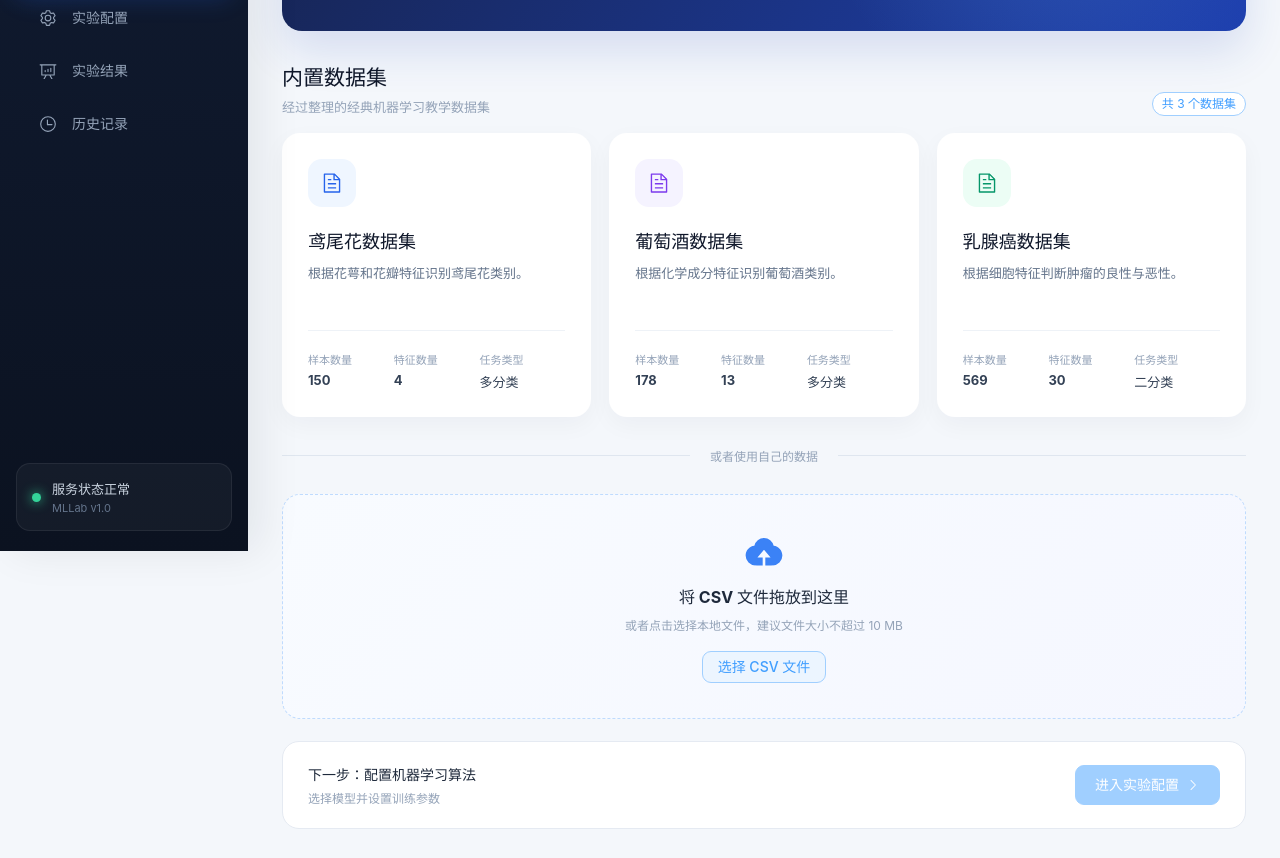
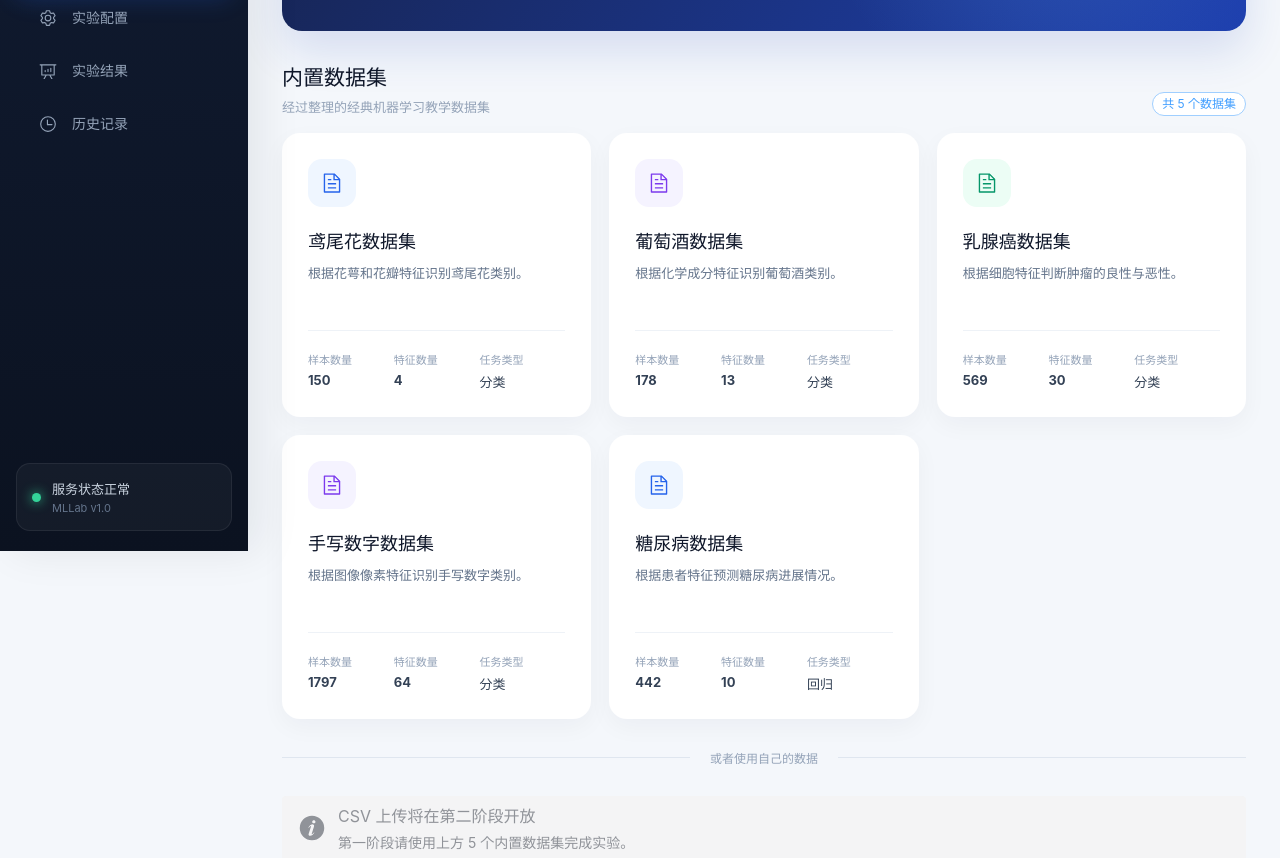
Before and after one commit to w-lucky52/MLLab, a Vue app in the folder frontend/: page /data in a window 1280 px wide. Shown: the part 249-1107 px from the top of the page. Built offline with nearby package versions, Linux system fonts and the light colour scheme.

Commit message:
feat(frontend): align mock data with API contracts

```diff
--- a/frontend/src/views/DataView.vue
+++ b/frontend/src/views/DataView.vue
@@ -16,7 +16,8 @@ const datasets = [
     description: '根据花萼和花瓣特征识别鸢尾花类别。',
     samples: 150,
     features: 4,
-    task: '多分类',
+    task: '分类',
+    taskType: 'classification',
     color: 'blue',
   },
   {
@@ -25,20 +26,41 @@ const datasets = [
     description: '根据化学成分特征识别葡萄酒类别。',
     samples: 178,
     features: 13,
-    task: '多分类',
+    task: '分类',
+    taskType: 'classification',
     color: 'purple',
   },
   {
     name: '乳腺癌数据集',
-    value: 'breast-cancer',
+    value: 'breast_cancer',
     description: '根据细胞特征判断肿瘤的良性与恶性。',
     samples: 569,
     features: 30,
-    task: '二分类',
+    task: '分类',
+    taskType: 'classification',
     color: 'green',
   },
+  {
+    name: '手写数字数据集',
+    value: 'digits',
+    description: '根据图像像素特征识别手写数字类别。',
+    samples: 1797,
+    features: 64,
+    task: '分类',
+    taskType: 'classification',
+    color: 'purple',
+  },
+  {
+    name: '糖尿病数据集',
+    value: 'diabetes',
+    description: '根据患者特征预测糖尿病进展情况。',
+    samples: 442,
+    features: 10,
+    task: '回归',
+    taskType: 'regression',
+    color: 'blue',
+  },
 ]
-
 const currentDataset = computed(() => {
   return datasets.find((item) => item.value === selectedDataset.value)
 })
@@ -48,16 +70,6 @@ const selectDataset = (dataset) => {
   fileName.value = ''
 }
 
-const handleFileChange = (uploadFile) => {
-  if (!uploadFile.name.toLowerCase().endsWith('.csv')) {
-    ElMessage.error('只能选择 CSV 格式的文件')
-    return
-  }
-
-  fileName.value = uploadFile.name
-  selectedDataset.value = ''
-  ElMessage.success(`已选择文件：${uploadFile.name}`)
-}
 
 const confirmDataset = () => {
   if (!selectedDataset.value && !fileName.value) {
@@ -145,24 +157,36 @@ const confirmDataset = () => {
     </div>
 
     <section class="upload-section">
+  <el-alert
+    title="CSV 上传将在第二阶段开放"
+    description="第一阶段请使用上方 5 个内置数据集完成实验。"
+    type="info"
+    :closable="false"
+    show-icon
+    class="upload-alert"
+  />
+
   <el-upload
     drag
+    disabled
     accept=".csv"
     :auto-upload="false"
     :limit="1"
     :show-file-list="false"
-        :on-change="handleFileChange"
   >
     <el-icon class="upload-icon"><UploadFilled /></el-icon>
 
-        <div class="upload-title">将 CSV 文件拖放到这里</div>
+    <div class="upload-title">CSV 数据集上传</div>
 
-        <div class="upload-description">或者点击选择本地文件，建议文件大小不超过 10 MB</div>
+    <div class="upload-description">
+      该功能暂未开放，将在第二阶段接入后端上传接口
+    </div>
 
-        <el-button type="primary" plain> 选择 CSV 文件 </el-button>
+    <el-button type="primary" plain disabled>
+      第二阶段开放
+    </el-button>
   </el-upload>
 </section>
-
     <el-card v-if="selectedDataset || fileName" class="selected-panel" shadow="never">
       <div class="selected-information">
         <div class="selected-file-icon">
--- a/frontend/src/views/ExperimentView.vue
+++ b/frontend/src/views/ExperimentView.vue
@@ -8,61 +8,111 @@ const route = useRoute()
 const router = useRouter()
 
 const algorithm = ref('')
-const testSize = ref(0.2)
+const testSize = ref(0.3)
 const randomState = ref(42)
 
 const datasetNameMap = {
   iris: '鸢尾花数据集',
   wine: '葡萄酒数据集',
-  'breast-cancer': '乳腺癌数据集',
+  breast_cancer: '乳腺癌数据集',
+  digits: '手写数字数据集',
+  diabetes: '糖尿病数据集',
+}
+
+const datasetTaskTypeMap = {
+  iris: 'classification',
+  wine: 'classification',
+  breast_cancer: 'classification',
+  digits: 'classification',
+  diabetes: 'regression',
 }
 
 const algorithms = [
   {
-    value: 'knn',
+    value: 'knn_classifier',
     name: 'K 近邻',
     abbreviation: 'KNN',
-    description: '根据邻近样本的类别完成预测，简单直观。',
-    category: '基础分类',
+    description: '根据邻近样本的类别完成预测。',
+    category: '分类模型',
+    taskType: 'classification',
     color: 'blue',
   },
   {
-    value: 'gaussian-nb',
+    value: 'gaussian_nb',
     name: '高斯朴素贝叶斯',
     abbreviation: 'GNB',
-    description: '基于概率完成分类，训练速度快、效率高。',
-    category: '概率模型',
+    description: '基于概率完成分类，训练速度快。',
+    category: '分类模型',
+    taskType: 'classification',
     color: 'purple',
   },
   {
-    value: 'logistic-regression',
+    value: 'logistic_regression',
     name: '逻辑回归',
     abbreviation: 'LR',
     description: '经典线性分类模型，可解释性较强。',
-    category: '线性模型',
+    category: '分类模型',
+    taskType: 'classification',
     color: 'green',
   },
   {
-    value: 'decision-tree',
-    name: '决策树',
+    value: 'linear_regression',
+    name: '线性回归',
+    abbreviation: 'Linear',
+    description: '使用线性关系预测连续数值。',
+    category: '回归模型',
+    taskType: 'regression',
+    color: 'blue',
+  },
+  {
+    value: 'ridge_regression',
+    name: '岭回归',
+    abbreviation: 'Ridge',
+    description: '加入正则化的线性回归模型。',
+    category: '回归模型',
+    taskType: 'regression',
+    color: 'purple',
+  },
+  {
+    value: 'decision_tree_regressor',
+    name: '决策树回归',
     abbreviation: 'CART',
-    description: '通过树形结构完成判断，过程容易理解。',
-    category: '树模型',
+    description: '通过树形结构预测连续数值。',
+    category: '回归模型',
+    taskType: 'regression',
     color: 'orange',
   },
   {
-    value: 'random-forest',
-    name: '随机森林',
+    value: 'random_forest_regressor',
+    name: '随机森林回归',
     abbreviation: 'RF',
-    description: '组合多棵决策树，提高预测稳定性。',
-    category: '集成学习',
+    description: '组合多棵回归树提高预测稳定性。',
+    category: '回归模型',
+    taskType: 'regression',
     color: 'red',
+  },
+  {
+    value: 'gbdt_regressor',
+    name: '梯度提升树回归',
+    abbreviation: 'GBDT',
+    description: '逐步提升模型的回归预测能力。',
+    category: '回归模型',
+    taskType: 'regression',
+    color: 'green',
   },
 ]
 
 const currentDataset = computed(() => {
   const dataset = route.query.dataset
   return datasetNameMap[dataset] || dataset || '尚未选择数据集'
+})
+
+const currentTaskType = computed(() => {
+  return datasetTaskTypeMap[route.query.dataset]
+})
+
+const filteredAlgorithms = computed(() => {
+  return algorithms.filter((item) => item.taskType === currentTaskType.value)
 })
 
 const selectedAlgorithm = computed(() => {
@@ -157,7 +207,7 @@ const startExperiment = () => {
 
       <div class="algorithm-grid">
         <article
-          v-for="item in algorithms"
+          v-for="item in filteredAlgorithms"
           :key="item.value"
           :class="['algorithm-card', item.color, { selected: algorithm === item.value }]"
           @click="algorithm = item.value"
@@ -206,12 +256,12 @@ const startExperiment = () => {
             <strong>{{ Math.round(testSize * 100) }}%</strong>
           </div>
 
-          <el-slider v-model="testSize" :min="0.1" :max="0.5" :step="0.1" :show-tooltip="false" />
+          <el-slider v-model="testSize" :min="0.2" :max="0.4" :step="0.1" :show-tooltip="false" />
 
           <div class="slider-labels">
-            <span>10%</span>
+            <span>20%</span>
             <span>30%</span>
-            <span>50%</span>
+            <span>40%</span>
           </div>
         </el-card>
 
--- a/frontend/src/views/HistoryView.vue
+++ b/frontend/src/views/HistoryView.vue
@@ -15,7 +15,7 @@ const experimentList = ref([
     dataset: '鸢尾花数据集',
     datasetCode: 'iris',
     algorithm: 'K 近邻（KNN）',
-    algorithmCode: 'knn',
+    algorithmCode: 'knn_classifier',
     accuracy: 94.67,
     status: '已完成',
     createdAt: '2026-09-22 18:30',
@@ -24,8 +24,8 @@ const experimentList = ref([
     id: 'EXP-0002',
     dataset: '葡萄酒数据集',
     datasetCode: 'wine',
-    algorithm: '随机森林',
-    algorithmCode: 'random-forest',
+    algorithm: '高斯朴素贝叶斯',
+    algorithmCode: 'gaussian_nb',
     accuracy: 96.21,
     status: '已完成',
     createdAt: '2026-09-22 18:45',
@@ -33,9 +33,9 @@ const experimentList = ref([
   {
     id: 'EXP-0003',
     dataset: '乳腺癌数据集',
-    datasetCode: 'breast-cancer',
+    datasetCode: 'breast_cancer',
     algorithm: '逻辑回归',
-    algorithmCode: 'logistic-regression',
+    algorithmCode: 'logistic_regression',
     accuracy: 97.08,
     status: '已完成',
     createdAt: '2026-09-22 19:10',
@@ -50,7 +50,8 @@ const filteredList = computed(() => {
       item.dataset.includes(keyword.value)
 
     const matchAlgorithm =
-      !selectedAlgorithm.value || item.algorithmCode === selectedAlgorithm.value
+      !selectedAlgorithm.value ||
+      item.algorithmCode === selectedAlgorithm.value
 
     return matchKeyword && matchAlgorithm
   })
@@ -59,7 +60,10 @@ const filteredList = computed(() => {
 const averageAccuracy = computed(() => {
   if (!experimentList.value.length) return '0.00'
 
-  const total = experimentList.value.reduce((sum, item) => sum + item.accuracy, 0)
+  const total = experimentList.value.reduce(
+    (sum, item) => sum + item.accuracy,
+    0,
+  )
 
   return (total / experimentList.value.length).toFixed(2)
 })
@@ -68,13 +72,14 @@ const clearFilters = () => {
   keyword.value = ''
   selectedAlgorithm.value = ''
 }
+
 const viewResult = (row) => {
   router.push({
     path: '/result',
     query: {
       dataset: row.datasetCode,
       algorithm: row.algorithmCode,
-      testSize: 0.2,
+      testSize: 0.3,
       randomState: 42,
     },
   })
@@ -82,13 +87,19 @@ const viewResult = (row) => {
 
 const deleteRecord = async (row) => {
   try {
-    await ElMessageBox.confirm(`确定删除实验记录 ${row.id} 吗？`, '删除实验记录', {
+    await ElMessageBox.confirm(
+      `确定删除实验记录 ${row.id} 吗？`,
+      '删除实验记录',
+      {
         confirmButtonText: '确定删除',
         cancelButtonText: '取消',
         type: 'warning',
-    })
+      },
+    )
 
-    experimentList.value = experimentList.value.filter((item) => item.id !== row.id)
+    experimentList.value = experimentList.value.filter(
+      (item) => item.id !== row.id,
+    )
 
     ElMessage.success('实验记录已删除')
   } catch {
@@ -190,11 +201,14 @@ const deleteRecord = async (row) => {
   clearable
   class="algorithm-select"
 >
-              <el-option label="K 近邻" value="knn" />
-              <el-option label="高斯朴素贝叶斯" value="gaussian-nb" />
-              <el-option label="逻辑回归" value="logistic-regression" />
-              <el-option label="决策树" value="decision-tree" />
-              <el-option label="随机森林" value="random-forest" />
+  <el-option label="K 近邻" value="knn_classifier" />
+  <el-option label="高斯朴素贝叶斯" value="gaussian_nb" />
+  <el-option label="逻辑回归" value="logistic_regression" />
+  <el-option label="线性回归" value="linear_regression" />
+  <el-option label="岭回归" value="ridge_regression" />
+  <el-option label="决策树回归" value="decision_tree_regressor" />
+  <el-option label="随机森林回归" value="random_forest_regressor" />
+  <el-option label="GBDT 回归" value="gbdt_regressor" />
 </el-select>
           </div>
         </div>
--- a/frontend/src/views/ResultView.vue
+++ b/frontend/src/views/ResultView.vue
@@ -30,15 +30,20 @@ let matrixChart = null
 const datasetNameMap = {
   iris: '鸢尾花数据集',
   wine: '葡萄酒数据集',
-  'breast-cancer': '乳腺癌数据集',
+  breast_cancer: '乳腺癌数据集',
+  digits: '手写数字数据集',
+  diabetes: '糖尿病数据集',
 }
 
 const algorithmNameMap = {
-  knn: 'K 近邻（KNN）',
-  'gaussian-nb': '高斯朴素贝叶斯',
-  'logistic-regression': '逻辑回归',
-  'decision-tree': '决策树（CART）',
-  'random-forest': '随机森林',
+  knn_classifier: 'K 近邻（KNN）',
+  gaussian_nb: '高斯朴素贝叶斯',
+  logistic_regression: '逻辑回归',
+  linear_regression: '线性回归',
+  ridge_regression: '岭回归',
+  decision_tree_regressor: '决策树回归（CART）',
+  random_forest_regressor: '随机森林回归',
+  gbdt_regressor: '梯度提升树回归（GBDT）',
 }
 
 const datasetName = computed(() => {
```
Lines whose indentation alone changed are shown as unchanged.
